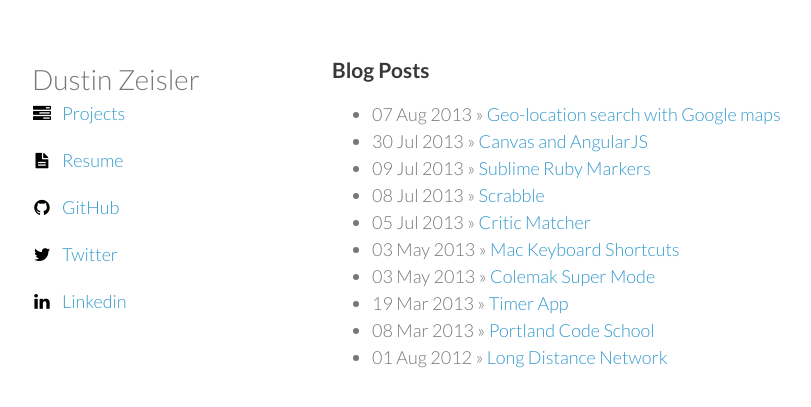
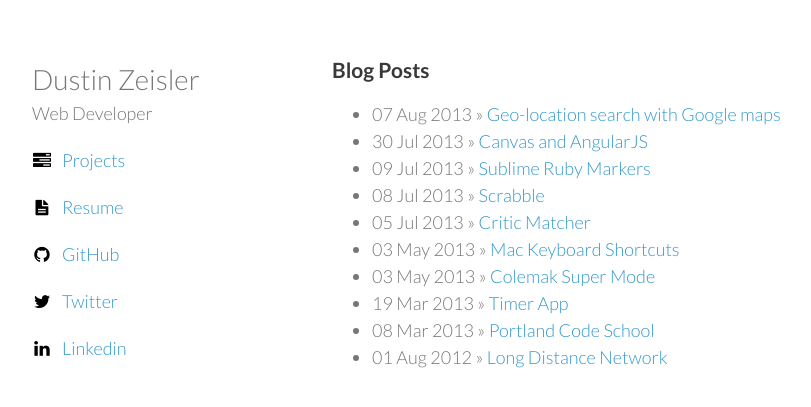
Before and after one commit to zeisler/zeisler.github.io, a Jekyll site: the page built from index.html, in a window 1280 px wide. Shown: the top 407 px of the page, without its empty margins (158-969 px from the left). Built offline with Jekyll 4.4.1, drawn with Linux system fonts in a browser that asks for light colours.

Commit message:
add tagline of web dev

```diff
--- a/_layouts/default.html
+++ b/_layouts/default.html
@@ -19,6 +19,7 @@
     <div class="wrapper">
       <header>
         <a href="/" class="title">{{ site.name }}</a>
+        <p class="view">Web Developer</p>
         <p class="view"><i class="icon-tasks"></i><a href="/projects">Projects</a></p>
         <p class="view"><a href="/resume"><i class="icon-file-text"></i>Resume</a></p>
 
```
